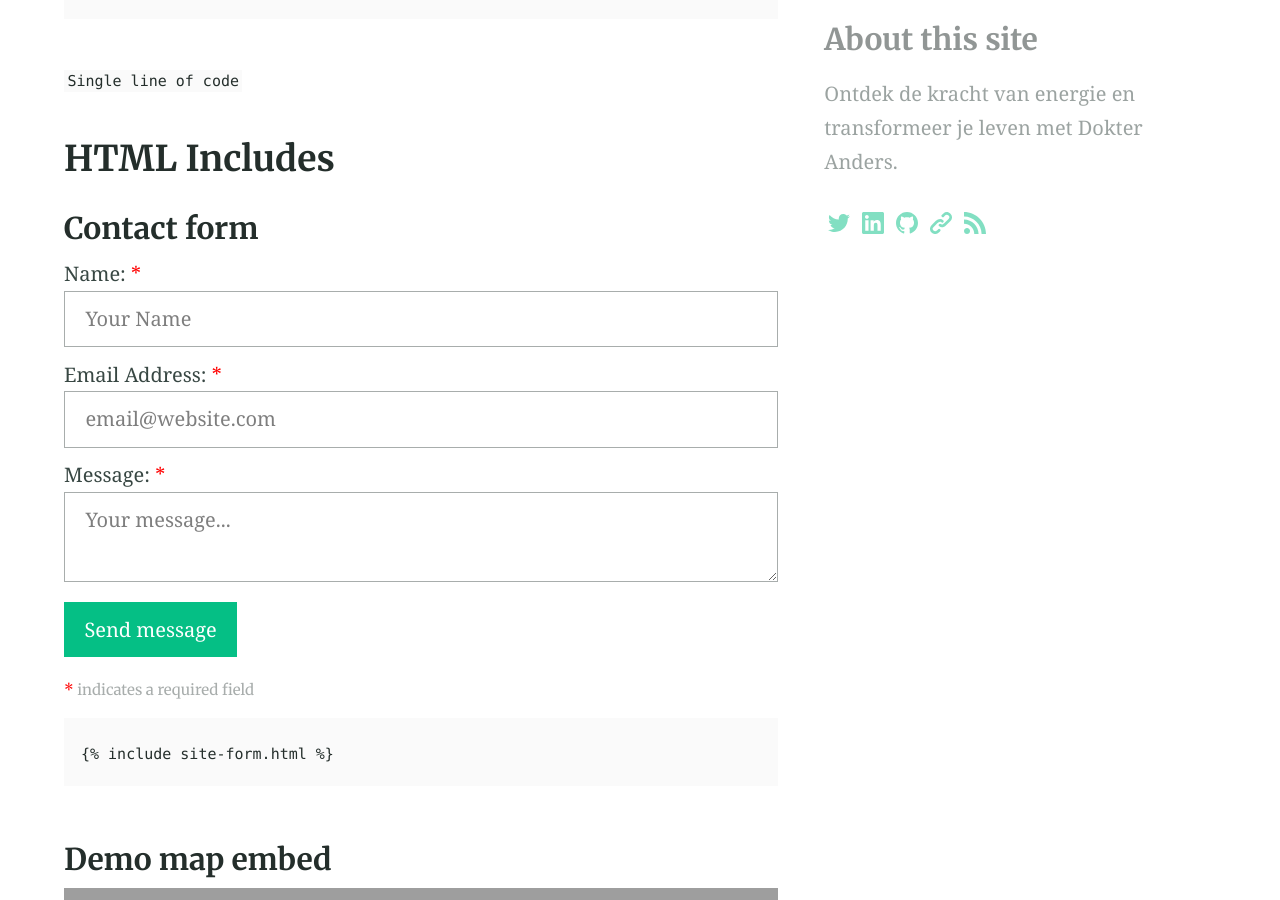
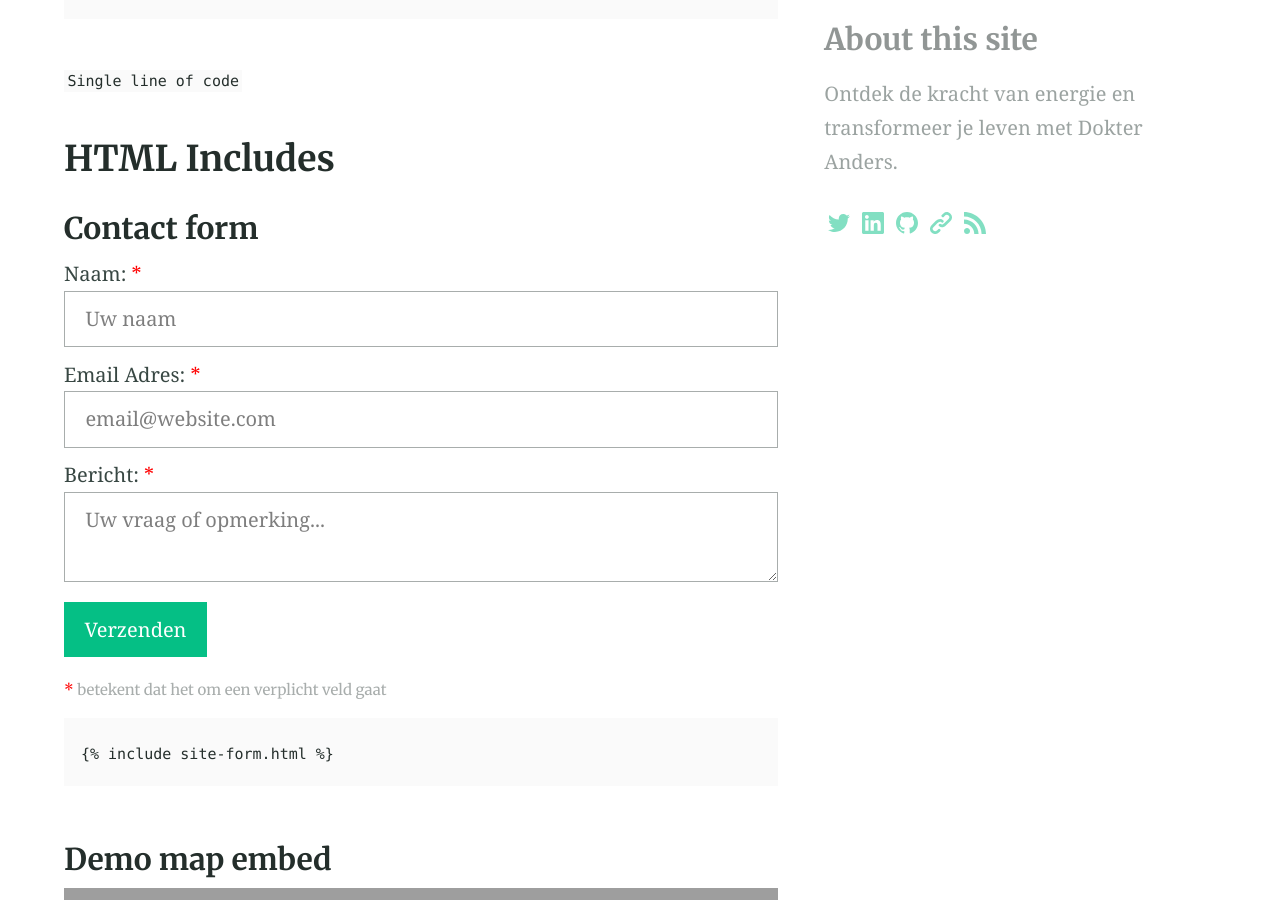
Before and after one commit to dokteranders/dokteranders.com, a Jekyll site: the page built from elements.md, in a window 1280 px wide and 900 px high, scrolled down 2693 px. Built offline with Jekyll 4.4.1, drawn with Linux system fonts in a browser that asks for light colours; grey boxes are pictures that could not be loaded.

Commit message:
Update site-form.html

```diff
--- a/_includes/site-form.html
+++ b/_includes/site-form.html
@@ -20,18 +20,18 @@
 >
   <fieldset class="fieldset  form__fieldset">
     <legend class="legend form__legend">{{ name }}</legend>
-    <label class="label" for="name--{{ name_id }}">Name: <span class="required">*</span></label>
-    <input class="input" id="name--{{ name_id }}" type="text" name="name" value="" placeholder="Your Name" required="required" />
+    <label class="label" for="name--{{ name_id }}">Naam: <span class="required">*</span></label>
+    <input class="input" id="name--{{ name_id }}" type="text" name="name" value="" placeholder="Uw naam" required="required" />
 
-    <label class="label" for="email--{{ name_id }}">Email Address: <span class="required">*</span></label>
+    <label class="label" for="email--{{ name_id }}">Email Adres: <span class="required">*</span></label>
     <input class="input" id="email--{{ name_id }}" type="email" name="email" value="" placeholder="email@website.com" required="required" />
 
-    <label class="label" for="message--{{ name_id }}">Message: <span class="required">*</span></label>
-    <textarea class="textarea" id="message--{{ name_id }}" name="message" placeholder="Your message..." required="required"></textarea>
+    <label class="label" for="message--{{ name_id }}">Bericht: <span class="required">*</span></label>
+    <textarea class="textarea" id="message--{{ name_id }}" name="message" placeholder="Uw vraag of opmerking..." required="required"></textarea>
 
-    <input class="button" type="submit" value="Send message" />
+    <input class="button" type="submit" value="Verzenden" />
     <br/>
-    <small class="small"><span class="required">*</span> indicates a required field</small>
+    <small class="small"><span class="required">*</span> betekent dat het om een verplicht veld gaat</small>
 
     {% if include.netlify_form %}
       <label  style="display:none">Don’t fill this out if you’re human: <input name="bot-field" /></label>
```
